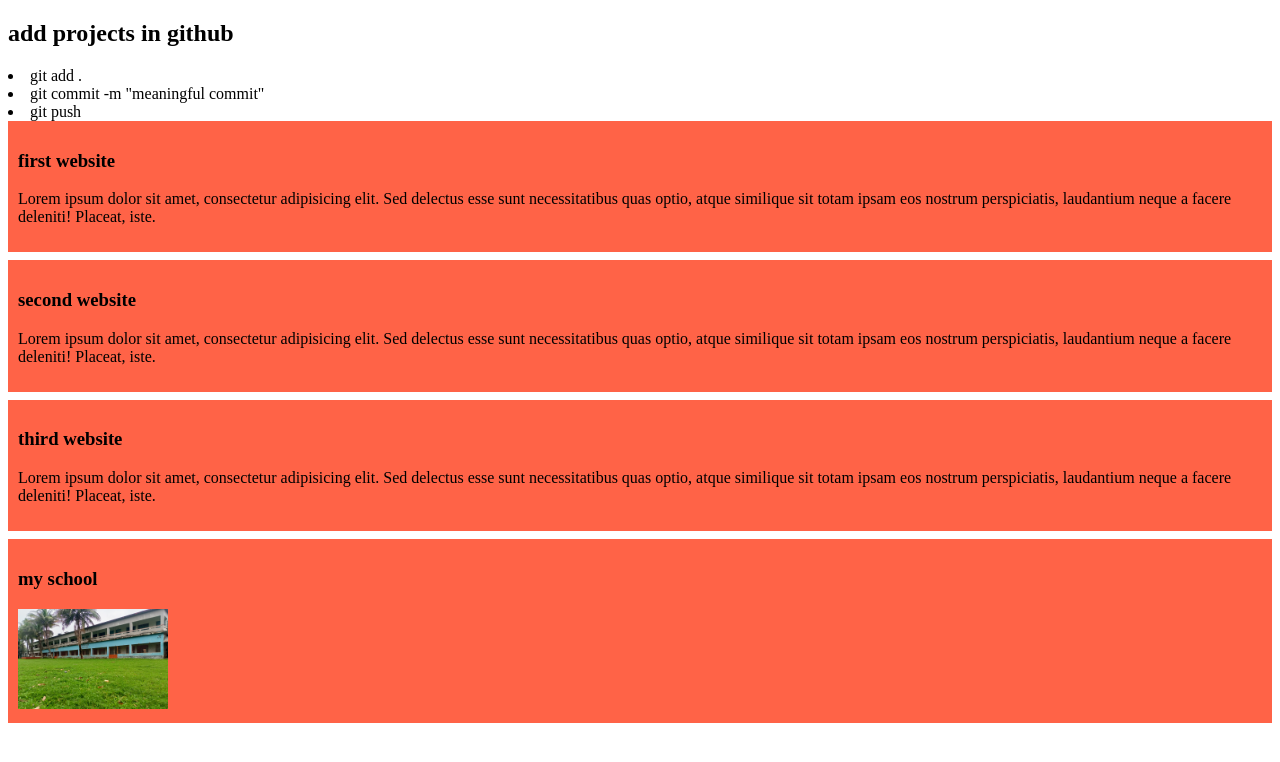
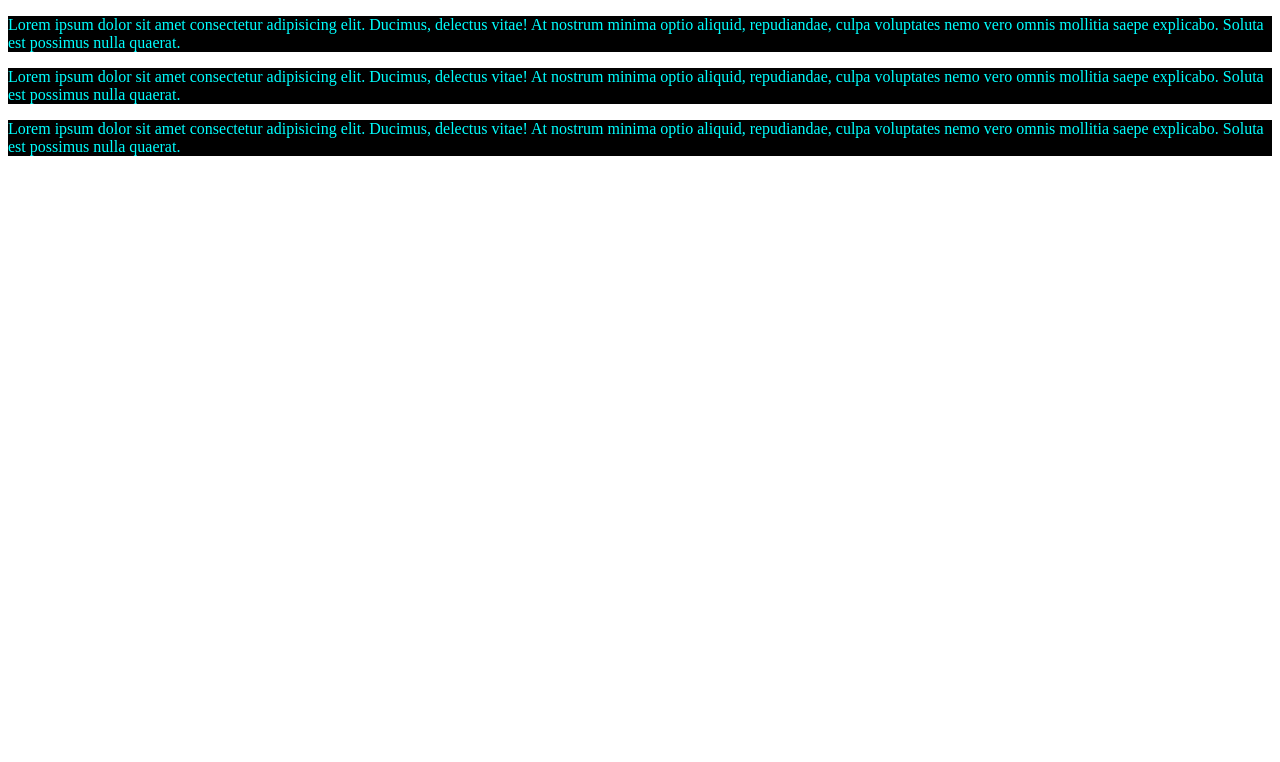
Before and after one commit to ahsan1335/CSS-practice, a plain HTML site: page index.html in a window 1280 px wide. Drawn offline with Linux system fonts and the light colour scheme.

Commit message:
add task 1

```diff
--- a/index.html
+++ b/index.html
@@ -9,33 +9,12 @@
 </head>
 
 <body>
-  <h2>add projects in github</h2>
-  <li>git add .</li>
-  <li>git commit -m "meaningful commit"</li>
-  <li>git push</li>
-  <div>
-    <h3>first website</h3>
-    <p>Lorem ipsum dolor sit amet, consectetur adipisicing elit. Sed delectus esse sunt necessitatibus quas optio, atque
-      similique sit totam ipsam eos nostrum perspiciatis, laudantium neque a facere deleniti! Placeat, iste.</p>
-  </div>
-  <div>
-    <h3>second website</h3>
-    <p>Lorem ipsum dolor sit amet, consectetur adipisicing elit. Sed delectus esse sunt necessitatibus quas optio, atque
-      similique sit totam ipsam eos nostrum perspiciatis, laudantium neque a facere deleniti! Placeat, iste.</p>
-  </div>
-
-  <div>
-    <h3>third website</h3>
-    <p>Lorem ipsum dolor sit amet, consectetur adipisicing elit. Sed delectus esse sunt necessitatibus quas optio, atque
-      similique sit totam ipsam eos nostrum perspiciatis, laudantium neque a facere deleniti! Placeat, iste.</p>
-  </div>
-  <div>
-    <h3>my school</h3>
-    <img src="images/IMG20240705180242.jpg" alt="">
-  </div>
-
-
-
+  <p>Lorem ipsum dolor sit amet consectetur adipisicing elit. Ducimus, delectus vitae! At nostrum minima optio aliquid,
+    repudiandae, culpa voluptates nemo vero omnis mollitia saepe explicabo. Soluta est possimus nulla quaerat.</p>
+  <p>Lorem ipsum dolor sit amet consectetur adipisicing elit. Ducimus, delectus vitae! At nostrum minima optio aliquid,
+    repudiandae, culpa voluptates nemo vero omnis mollitia saepe explicabo. Soluta est possimus nulla quaerat.</p>
+  <p>Lorem ipsum dolor sit amet consectetur adipisicing elit. Ducimus, delectus vitae! At nostrum minima optio aliquid,
+    repudiandae, culpa voluptates nemo vero omnis mollitia saepe explicabo. Soluta est possimus nulla quaerat.</p>
 </body>
 
 </html>
--- a/styles/blog.css
+++ b/styles/blog.css
@@ -1,9 +1,4 @@
-div{
-  background-color: tomato;
-  padding: 10px;
-  margin-bottom: 8px;
+p {
+  color: aqua;
+  background-color: black;
 }
-img{
-  height: 100px;
-  width: 150px;
-}
```
